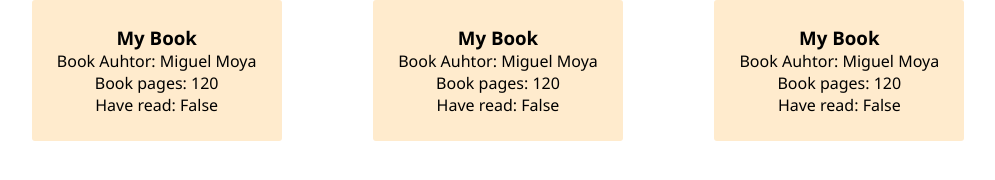
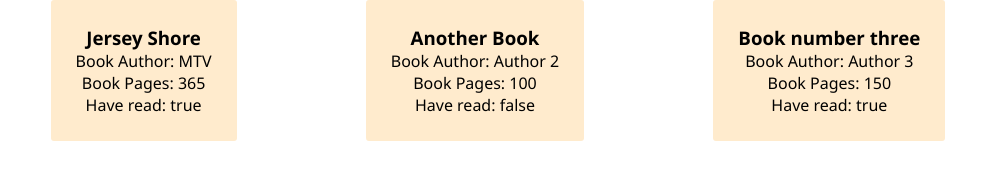
Before and after one commit to mmoya26/MLibrary, a plain HTML site: page index.html in a window 1280 px wide. Shown: the whole page, without its empty margins (142-1137 px from the left). Drawn offline with Linux system fonts and the light colour scheme.

Commit message:
Add book functionality to display books in the DOM

```diff
--- a/app.js
+++ b/app.js
@@ -15,9 +15,39 @@
 }
 
 function displayBooks() {
+    const booksContainer = document.querySelector('.books');
+
     myLibrary.forEach(book => {
-        console.log(book);
-    })
+        // Creating elements and assign their respective data
+        let bookCardContainer = document.createElement('div');
+
+        let bookTitle = document.createElement('h3');
+        bookTitle.textContent = book.title;
+
+        let bookAuthor = document.createElement('p');
+        bookAuthor.textContent = `Book Author: ${book.author}`;
+
+        let bookPages = document.createElement('p');
+        bookPages.textContent = `Book Pages: ${book.pages}`;
+
+        let bookRead = document.createElement('p');
+        bookRead.textContent = `Have read: ${book.read}`
+
+        // Add classes to all of the created elements
+        bookCardContainer.classList.add('book-card');
+        bookTitle.classList.add('book-title');
+        bookAuthor.classList.add('book-author');
+        bookPages.classList.add('book-pages');
+        bookRead.classList.add('book-read');
+
+        // Appends elements to the card container then container is added to the DOM element that
+        // holds all of the cards
+        bookCardContainer.appendChild(bookTitle);
+        bookCardContainer.appendChild(bookAuthor);
+        bookCardContainer.appendChild(bookPages);
+        bookCardContainer.appendChild(bookRead);
+        booksContainer.appendChild(bookCardContainer);
+    });
 }
 
 // Temporary books data
--- a/index.html
+++ b/index.html
@@ -8,26 +8,7 @@
     <link rel="stylesheet" href="master.css">
 </head>
 <body>
-    <div class="books">
-        <div class="book-card">
-            <h3 class="book-title">My Book</h3>
-            <p class="book-author-container">Book Auhtor: <span class="book-author">Miguel Moya</span></p>
-            <p class="book-pages-container">Book pages: <span class="book-pages">120</span></p>
-            <p class="book-read-container">Have read: <span>False</span></p>
-        </div>
-        <div class="book-card">
-            <h3 class="book-title">My Book</h3>
-            <p class="book-author-container">Book Auhtor: <span class="book-author">Miguel Moya</span></p>
-            <p class="book-pages-container">Book pages: <span class="book-pages">120</span></p>
-            <p class="book-read-container">Have read: <span>False</span></p>
-        </div>
-        <div class="book-card">
-            <h3 class="book-title">My Book</h3>
-            <p class="book-author-container">Book Auhtor: <span class="book-author">Miguel Moya</span></p>
-            <p class="book-pages-container">Book pages: <span class="book-pages">120</span></p>
-            <p class="book-read-container">Have read: <span>False</span></p>
-        </div>
-    </div>
+    <div class="books"></div>
 
     <script src="app.js"></script>
 </body>
```
